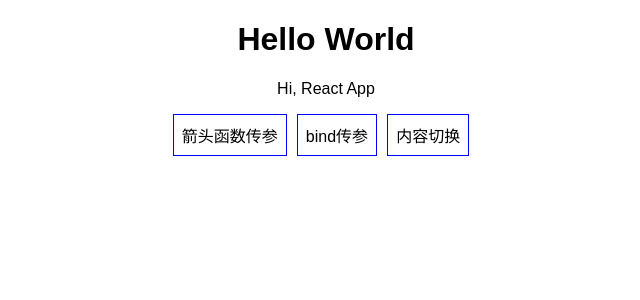
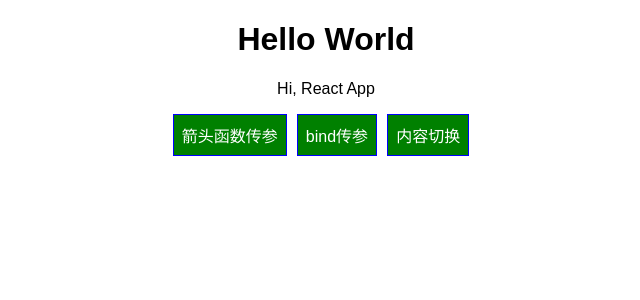
Before and after one commit to BadtzMaru/missyou_react-basic, a React (Create React App) app: page / in a window 1280 px wide. Shown: the top 300 px of the page, without its empty margins (314-954 px from the left). Built offline with nearby package versions, Linux system fonts and the light colour scheme.

Commit message:
动态修改样式

```diff
--- a/src/App.css
+++ b/src/App.css
@@ -1,3 +1,9 @@
 .App {
 	text-align: center;
 }
+.red {
+	color: red;
+}
+.bold {
+	font-weight: bold;
+}
--- a/src/App.js
+++ b/src/App.js
@@ -41,7 +41,8 @@
 	};
 	render() {
 		const style = {
-			backgroundColor: 'white',
+			color: 'white',
+			backgroundColor: 'green',
 			font: 'inherit',
 			border: '1px solid blue',
 			padding: '8px',
@@ -65,11 +66,21 @@
 					))}
 				</div>
 			);
+			style.backgroundColor = 'red';
 		}
+		// const classes = ['red', 'bold'].join(' ');
+		const classes = [];
+		if (this.state.persons.length <= 2) {
+			classes.push('red');
+		}
+		if (this.state.persons.length <= 1) {
+			classes.push('bold');
+		}
+
 		return (
 			<div className='App'>
 				<h1>Hello World</h1>
-				<p>Hi, React App</p>
+				<p className={classes.join(' ')}>Hi, React App</p>
 				<button
 					onClick={() => this.switchNameHandler('arrow')}
 					style={style}
```
